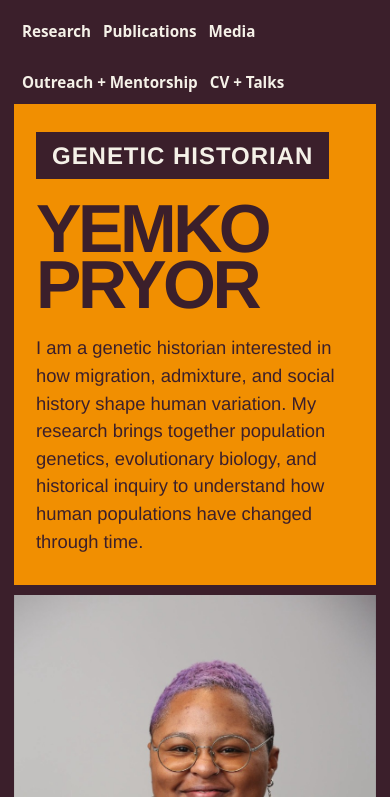
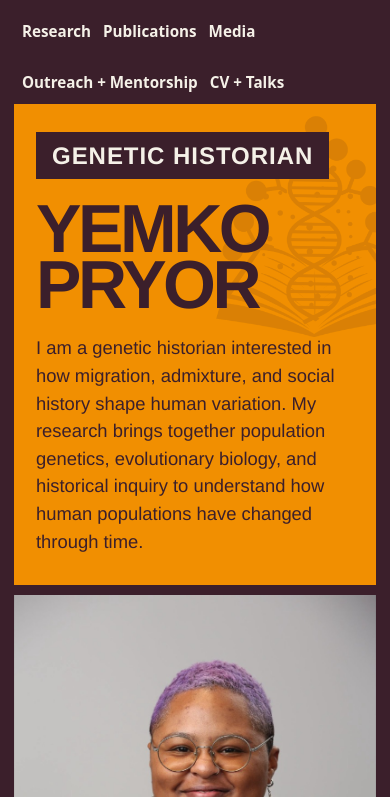
Before and after one commit to ypryor/personal-website, an Astro site: page / in a window 390 px wide. Shown: the part 47-844 px from the top of the page. Built offline with nearby package versions, Linux system fonts and the light colour scheme; Astro itself is replaced by a stand-in of ours.

Commit message:
Home: faded logo in the name block
Co-Authored-By: Claude Fable 5.2 <noreply@anthropic.com>

```diff
--- a/src/styles/global.css
+++ b/src/styles/global.css
@@ -1264,3 +1264,32 @@ main.blocks > .page-head > .wrap {
   background: var(--ink);
   color: var(--paper);
 }
+
+/* Faded logo in the home page name block */
+.cb-name {
+  position: relative;
+  overflow: hidden;
+}
+.cb-name::after {
+  content: '';
+  position: absolute;
+  right: clamp(12px, 3vw, 40px);
+  top: clamp(16px, 3vw, 36px);
+  height: min(62%, 340px);
+  aspect-ratio: 707 / 797;
+  background: url('/logo-ink-large.png') center / contain no-repeat;
+  opacity: 0.16;
+  pointer-events: none;
+}
+.cb-name > * {
+  position: relative;
+  z-index: 1;
+}
+@media (max-width: 820px) {
+  .cb-name::after {
+    right: -10%;
+    top: 12px;
+    height: 46%;
+    opacity: 0.12;
+  }
+}
```
